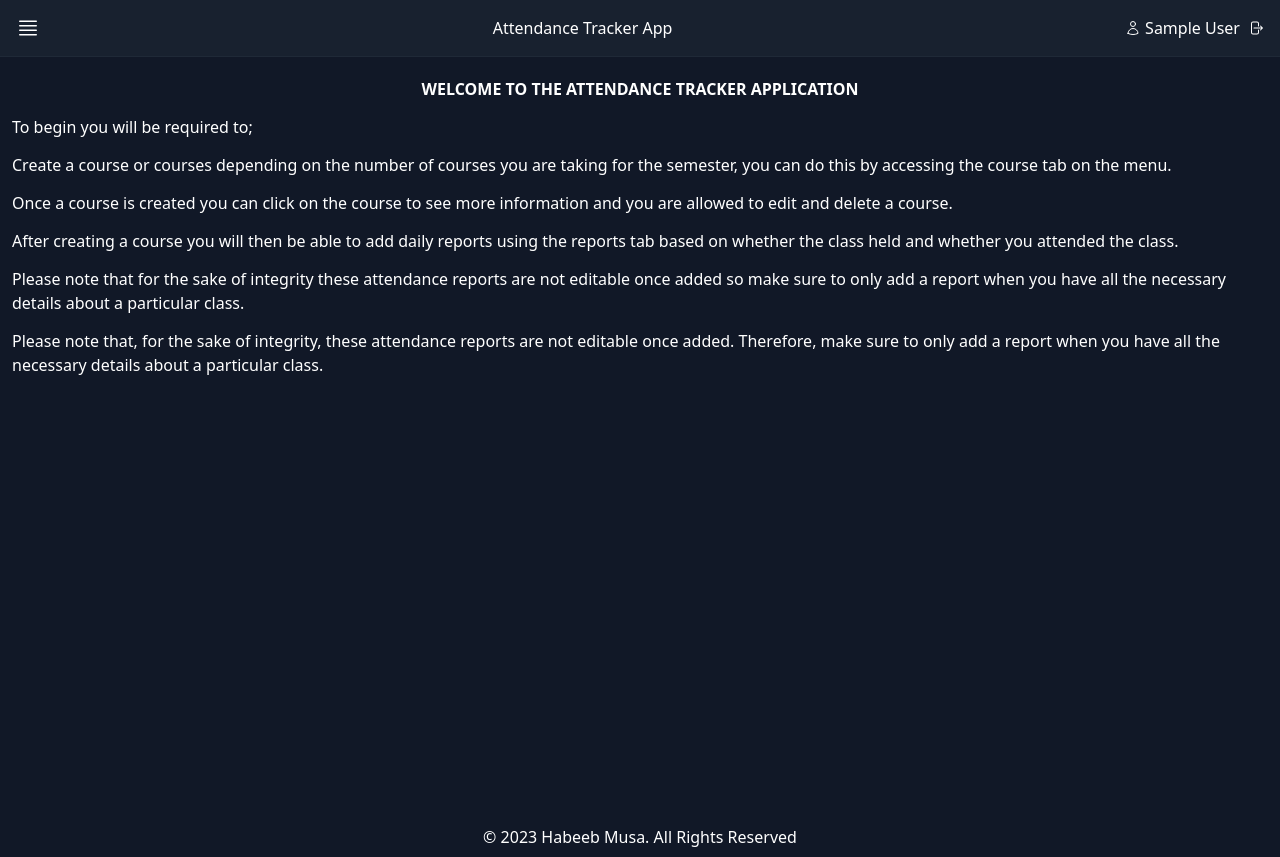
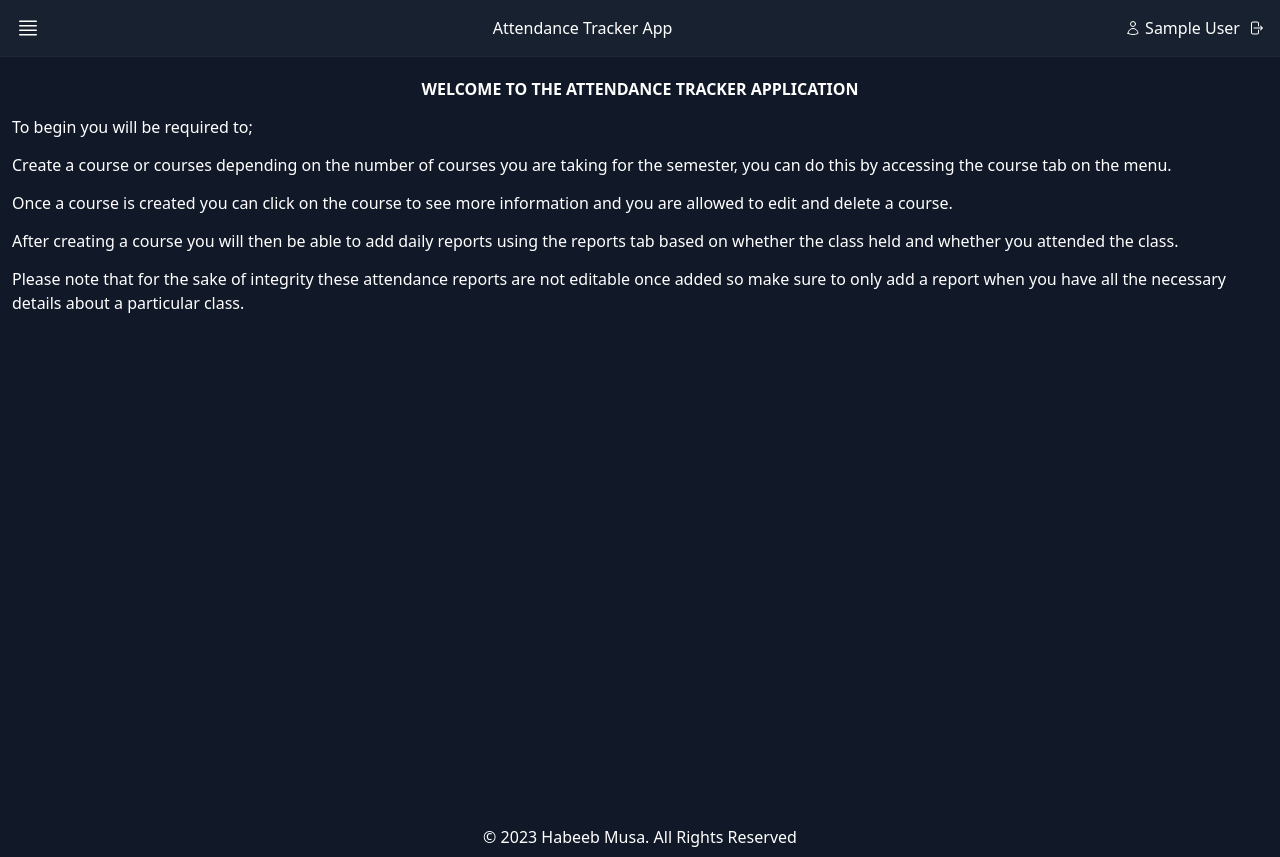
Before and after one commit to Efiamotu-1/Attendance-Tracker, a React (Vite) app: page /dashboard in a window 1280 px wide. Built offline with nearby package versions, Linux system fonts and the light colour scheme; sample sign-in values are in the browser's storage.

Commit message:
update dashboard

```diff
--- a/src/pages/Dashboard.jsx
+++ b/src/pages/Dashboard.jsx
@@ -15,9 +15,6 @@ function Dashboard() {
         you attended the class.</p>
         Please note that for the sake of integrity these attendance reports are not editable once added so make sure to only add a report
         when you have all the necessary details about a particular class.
-
-
-        <p>Please note that, for the sake of integrity, these attendance reports are not editable once added. Therefore, make sure to only add a report when you have all the necessary details about a particular class.</p>
     </div>
   )
 }
```
